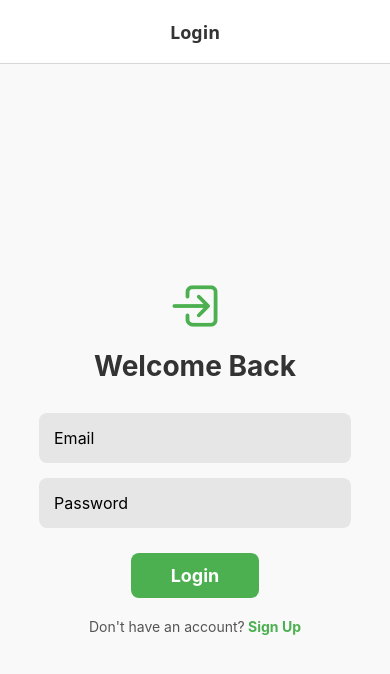
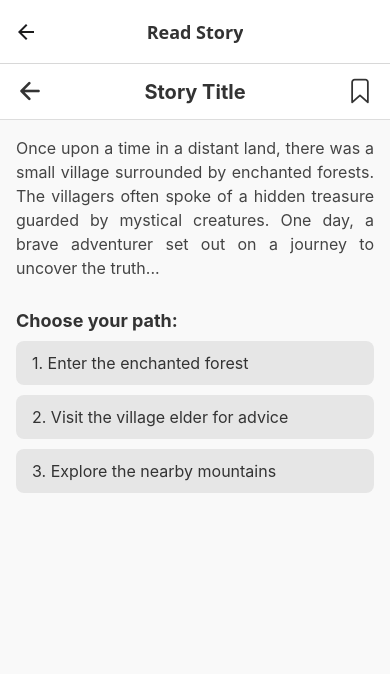
Before and after one commit to wqy7711/interactive-novel-platform, a React Native app in the folder my-app/: screen /Read in a window 390 px wide. Shown: the top 674 px of the page. Built offline with nearby package versions, Linux system fonts and the light colour scheme.

Commit message:
Added Read Page: Includes reading content and branching options

```diff
--- a/my-app/App.tsx
+++ b/my-app/App.tsx
@@ -4,6 +4,7 @@ import { createNativeStackNavigator } from '@react-navigation/native-stack';
 import HomeScreen from './screens/HomeScreen';
 import LoginScreen from './screens/LoginScreen';
 import RegisterScreen from './screens/RegisterScreen';
+import ReadScreen from './screens/ReadScreen';
 
 
 const Stack = createNativeStackNavigator();
@@ -34,6 +35,11 @@ export default function App() {
           component={HomeScreen}
           options={{ title: 'Home' }}
         />
+        <Stack.Screen
+          name="Read"
+          component={ReadScreen}
+          options={{ title: 'Read Story' }}
+        />
       </Stack.Navigator>
     </NavigationContainer>
   );
--- /dev/null
+++ b/my-app/screens/ReadScreen.tsx
@@ -0,0 +1,94 @@
+import React from 'react';
+import { View, Text, StyleSheet, SafeAreaView, ScrollView, TouchableOpacity } from 'react-native';
+import { Ionicons } from '@expo/vector-icons';
+
+export default function ReadScreen({ navigation }: { navigation: any }) {
+  return (
+    <SafeAreaView style={styles.container}>
+      <View style={styles.header}>
+        <TouchableOpacity onPress={() => navigation.goBack()}>
+          <Ionicons name="arrow-back" size={28} color="#333" />
+        </TouchableOpacity>
+        <Text style={styles.headerText}>Story Title</Text>
+        <TouchableOpacity onPress={() => alert('Bookmark added!')}>
+          <Ionicons name="bookmark-outline" size={28} color="#333" />
+        </TouchableOpacity>
+      </View>
+
+      <ScrollView contentContainerStyle={styles.contentContainer}>
+        <Text style={styles.storyContent}>
+          Once upon a time in a distant land, there was a small village surrounded by enchanted forests.
+          The villagers often spoke of a hidden treasure guarded by mystical creatures.
+          One day, a brave adventurer set out on a journey to uncover the truth...
+        </Text>
+
+        <View style={styles.optionsContainer}>
+          <Text style={styles.optionTitle}>Choose your path:</Text>
+          <TouchableOpacity style={styles.optionButton}>
+            <Text style={styles.optionText}>1. Enter the enchanted forest</Text>
+          </TouchableOpacity>
+          <TouchableOpacity style={styles.optionButton}>
+            <Text style={styles.optionText}>2. Visit the village elder for advice</Text>
+          </TouchableOpacity>
+          <TouchableOpacity style={styles.optionButton}>
+            <Text style={styles.optionText}>3. Explore the nearby mountains</Text>
+          </TouchableOpacity>
+        </View>
+      </ScrollView>
+    </SafeAreaView>
+  );
+}
+
+const styles = StyleSheet.create({
+  container: {
+    flex: 1,
+    backgroundColor: '#f9f9f9',
+  },
+  header: {
+    flexDirection: 'row',
+    justifyContent: 'space-between',
+    alignItems: 'center',
+    paddingHorizontal: 16,
+    paddingVertical: 12,
+    backgroundColor: '#fff',
+    elevation: 2,
+    borderBottomWidth: 1,
+    borderBottomColor: '#ddd',
+  },
+  headerText: {
+    fontSize: 20,
+    fontWeight: 'bold',
+    color: '#333',
+  },
+  contentContainer: {
+    padding: 16,
+    flexGrow: 1,
+  },
+  storyContent: {
+    fontSize: 16,
+    lineHeight: 24,
+    color: '#444',
+    textAlign: 'justify',
+    marginBottom: 20,
+  },
+  optionsContainer: {
+    marginTop: 10,
+  },
+  optionTitle: {
+    fontSize: 18,
+    fontWeight: 'bold',
+    marginBottom: 10,
+    color: '#333',
+  },
+  optionButton: {
+    backgroundColor: '#e6e6e6',
+    paddingVertical: 12,
+    paddingHorizontal: 16,
+    borderRadius: 8,
+    marginBottom: 10,
+  },
+  optionText: {
+    fontSize: 16,
+    color: '#333',
+  },
+});
```
